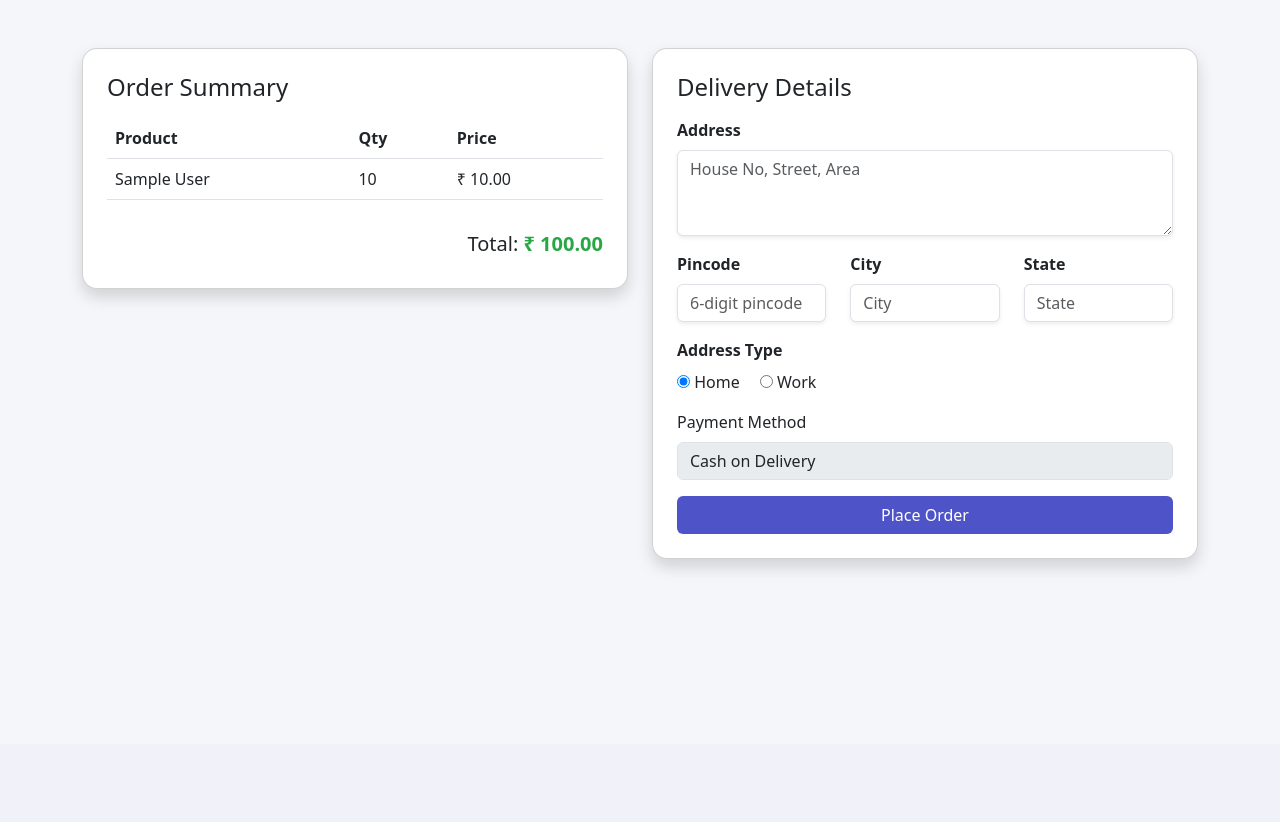
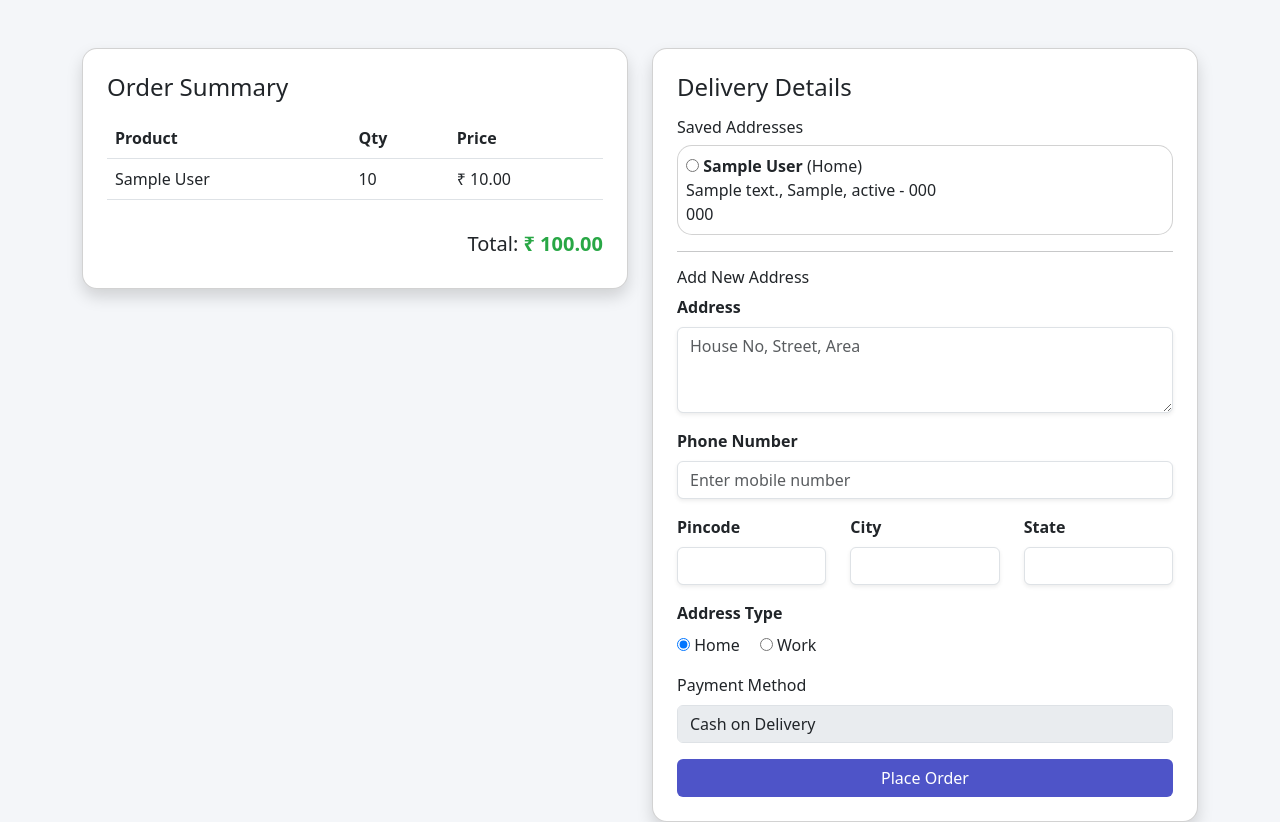
Before and after one commit to AdityaRishabh/django-ecommerce, a Django app: page /checkout/ in a window 1280 px wide. Shown: the part 56-878 px from the top of the page. Before the commit the page ends 626 px from the top, so only its background shows below. Run offline with Django 5.2, Linux system fonts and the light colour scheme; a user stored in the database is signed in; tables that the repository leaves empty hold one stand-in row (values such as "Sample post").

Commit message:
added multiple addresses in admin side where sets a default address

```diff
--- a/authproject/accounts/admin.py
+++ b/authproject/accounts/admin.py
@@ -1,7 +1,7 @@
 from django.contrib import admin
 from django.contrib.auth.admin import UserAdmin
 from .models import CustomUser, Product, Cart, CartItem, Order, OrderItem
-
+from .models import Address
 
 #  CUSTOM USER ADMIN
 class CustomUserAdmin(UserAdmin):
@@ -32,3 +32,4 @@ admin.site.register(Cart)
 admin.site.register(CartItem)
 admin.site.register(Order)
 admin.site.register(OrderItem)
+admin.site.register(Address)
--- a/authproject/accounts/models.py
+++ b/authproject/accounts/models.py
@@ -109,3 +109,23 @@ class OrderItem(models.Model):
 
     def __str__(self):
         return f"{self.product.name} ({self.quantity})"
+
+    #  ADDRESS (MULTIPLE ADDRESSES)
+
+class Address(models.Model):
+    user = models.ForeignKey('CustomUser', on_delete=models.CASCADE)
+
+    full_name = models.CharField(max_length=100)
+    phone = models.CharField(max_length=15)
+
+    address = models.TextField()
+    city = models.CharField(max_length=100)
+    state = models.CharField(max_length=100)
+    pincode = models.CharField(max_length=10)
+
+    address_type = models.CharField(max_length=10, choices=[('Home', 'Home'), ('Work', 'Work')])
+
+    is_default = models.BooleanField(default=False)
+
+    def __str__(self):
+        return f"{self.full_name} - {self.city}"
--- a/authproject/accounts/templates/checkout.html
+++ b/authproject/accounts/templates/checkout.html
@@ -77,7 +77,7 @@
         </div>
     </div>
 
-    <!-- ADDRESS FORM -->
+    <!-- DELIVERY DETAILS -->
     <div class="col-md-6">
         <div class="card shadow p-4">
             <h4 class="mb-3">Delivery Details</h4>
@@ -85,31 +85,61 @@
             <form method="POST">
                 {% csrf_token %}
 
-                <!-- ✅ FIX: hidden phone (prevents DB error) -->
-                <input type="hidden" name="phone" value="9999999999">
+                <!--  SAVED ADDRESSES -->
+                {% if addresses %}
+                <h6 class="mb-2">Saved Addresses</h6>
 
+                {% for addr in addresses %}
+                <div class="card p-2 mb-2">
+                    <label>
+                        <input type="radio" name="selected_address"
+                        value="{{ addr.id }}"
+                        onclick="fillAddress('{{ addr.address }}','{{ addr.phone }}','{{ addr.pincode }}','{{ addr.city }}','{{ addr.state }}')">
+
+                        <b>{{ addr.full_name }}</b> ({{ addr.address_type }})<br>
+                        {{ addr.address }}, {{ addr.city }}, {{ addr.state }} - {{ addr.pincode }}<br>
+                        {{ addr.phone }}
+                    </label>
+                </div>
+                {% endfor %}
+
+                <hr>
+                <h6>Add New Address</h6>
+                {% endif %}
+
+                <!-- Address -->
                 <div class="mb-3">
                     <label class="form-label fw-semibold">Address</label>
-                    <textarea name="address" class="form-control shadow-sm" rows="3" placeholder="House No, Street, Area" required></textarea>
+                    <textarea id="address" name="address" class="form-control shadow-sm" rows="3"
+                        placeholder="House No, Street, Area" required></textarea>
                 </div>
 
+                <!-- Phone -->
+                <div class="mb-3">
+                    <label class="form-label fw-semibold">Phone Number</label>
+                    <input id="phone" type="text" name="phone" class="form-control shadow-sm"
+                    placeholder="Enter mobile number" required>
+                </div>
+
+                <!-- Pincode / City / State -->
                 <div class="row">
                     <div class="col-md-4 mb-3">
                         <label class="form-label fw-semibold">Pincode</label>
-                        <input type="text" name="pincode" class="form-control shadow-sm" placeholder="6-digit pincode" required>
+                        <input id="pincode" type="text" name="pincode" class="form-control shadow-sm" required>
                     </div>
 
                     <div class="col-md-4 mb-3">
                         <label class="form-label fw-semibold">City</label>
-                        <input type="text" name="city" class="form-control shadow-sm" placeholder="City" required>
+                        <input id="city" type="text" name="city" class="form-control shadow-sm" required>
                     </div>
 
                     <div class="col-md-4 mb-3">
                         <label class="form-label fw-semibold">State</label>
-                        <input type="text" name="state" class="form-control shadow-sm" placeholder="State" required>
+                        <input id="state" type="text" name="state" class="form-control shadow-sm" required>
                     </div>
                 </div>
 
+                <!-- Address Type -->
                 <div class="mb-3">
                     <label class="form-label fw-semibold">Address Type</label>
                     <div>
@@ -135,5 +165,16 @@
 </div>
 </div>
 
+<!--  AUTO-FILL  -->
+<script>
+function fillAddress(address, phone, pincode, city, state) {
+    document.getElementById("address").value = address;
+    document.getElementById("phone").value = phone;
+    document.getElementById("pincode").value = pincode;
+    document.getElementById("city").value = city;
+    document.getElementById("state").value = state;
+}
+</script>
+
 </body>
 </html>
--- a/authproject/accounts/views.py
+++ b/authproject/accounts/views.py
@@ -2,7 +2,7 @@ from django.shortcuts import render, redirect, get_object_or_404
 from django.contrib.auth import authenticate, login, logout, get_user_model
 from django.contrib.auth.decorators import login_required
 from django.contrib import messages
-
+from .models import Address
 from .models import Product, Cart, CartItem, Order, OrderItem
 
 # DRF
@@ -142,6 +142,8 @@ def remove_item(request, item_id):
 
 
 #  CHECKOUT
+
+
 @login_required
 def checkout(request):
     cart = Cart.objects.get(user=request.user)
@@ -152,15 +154,43 @@ def checkout(request):
 
     total = sum(item.product.price * item.quantity for item in items)
 
+    #  GET SAVED ADDRESSES
+    addresses = Address.objects.filter(user=request.user)
+
     if request.method == 'POST':
-        address = request.POST.get('address')
-        phone = request.POST.get('phone')
-        pincode = request.POST.get('pincode')
+        selected_address_id = request.POST.get('selected_address')
 
-        if not address or not phone or not pincode:
-            messages.error(request, "All fields are required!")
-            return redirect('checkout')
+        #  If user selects saved address
+        if selected_address_id:
+            selected_address = Address.objects.get(id=selected_address_id)
 
+            address = selected_address.address
+            phone = selected_address.phone
+            pincode = selected_address.pincode
+
+        else:
+
+            address = request.POST.get('address')
+            phone = request.POST.get('phone')
+            pincode = request.POST.get('pincode')
+            city = request.POST.get('city')
+            state = request.POST.get('state')
+            address_type = request.POST.get('address_type')
+
+#  SAVE NEW ADDRESS
+            Address.objects.create(
+                user=request.user,
+                full_name=request.user.email,
+                phone=phone,
+                address=address,
+                city=city,
+                state=state,
+                pincode=pincode,
+                address_type=address_type,
+                is_default=False
+            )
+
+#  CREATE ORDER
         order = Order.objects.create(
             user=request.user,
             total_amount=total,
@@ -177,14 +207,14 @@ def checkout(request):
             )
 
         items.delete()
-        messages.success(request, "Order placed successfully (COD)!")
+        messages.success(request, "Order placed successfully!")
         return redirect('orders')
 
     return render(request, 'checkout.html', {
         'items': items,
-        'total': total
+        'total': total,
+        'addresses': addresses
     })
-
 #  ORDERS
 
 @login_required
```
Also changed, not shown: authproject/accounts/templates/login.html (+18 -0 lines), authproject/accounts/migrations/0002_address.py (added).
